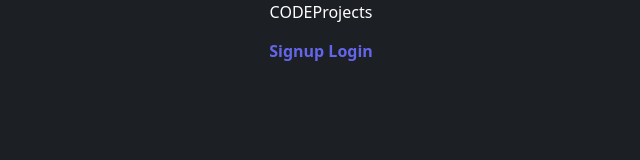
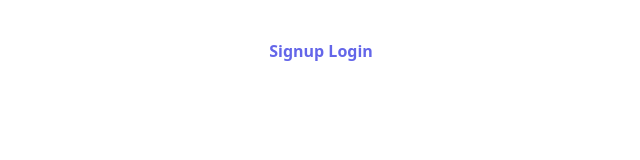
Before and after one commit to jasjs1/CODEProjects, a website: page src/landing/landing.html in a window 1280 px wide. Shown: the whole page, without its empty margins (319-959 px from the left). Drawn offline with nearby package versions, Linux system fonts and the light colour scheme.

Commit message:
updated background color

```diff
--- a/src/landing/style.css
+++ b/src/landing/style.css
@@ -1,6 +1,6 @@
 body {
     margin-top: 15px;
-    background-color: #1c1f23;
+    background-color: #FFFFFF;
     color: white;
     text-align: center;
     font-family: 'Open Sans', sans-serif;
```
